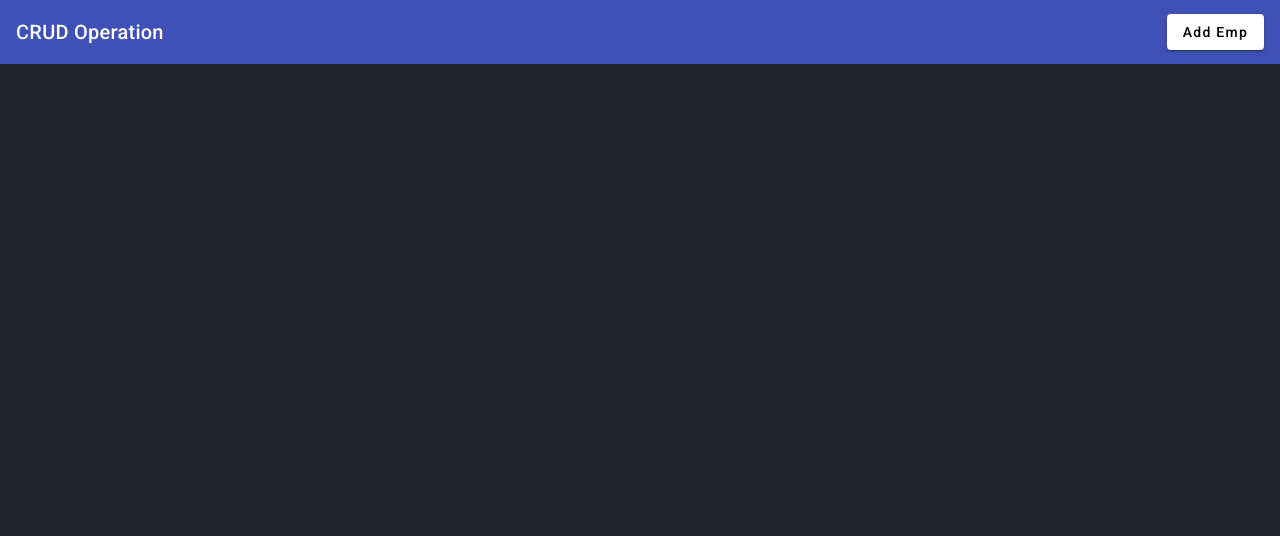
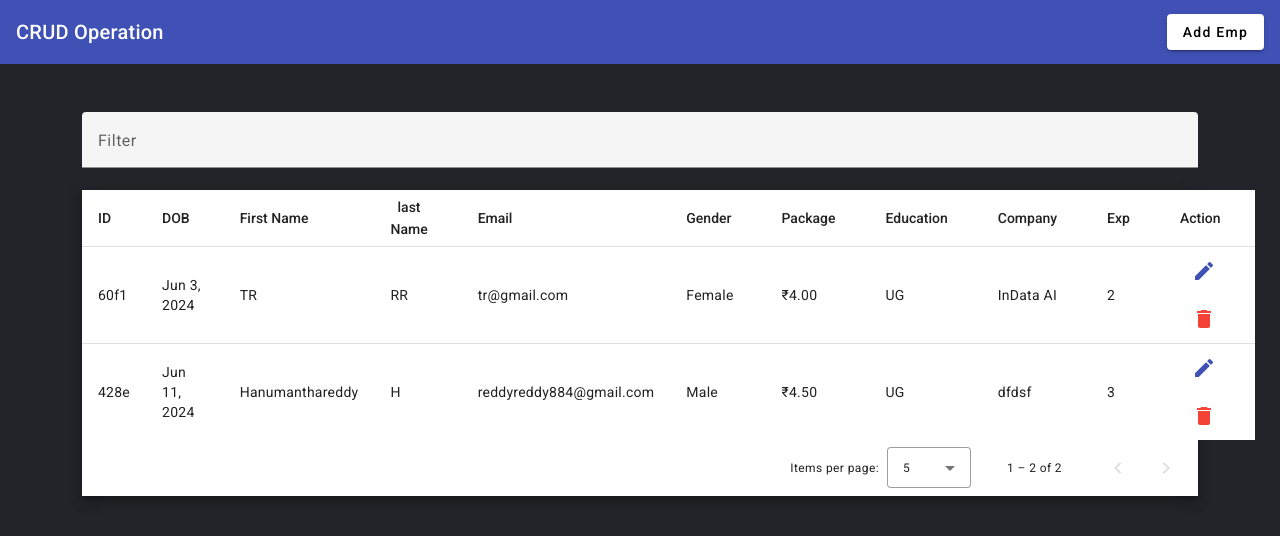
Before and after one commit to Hanumanthareddy884/StepIn, an Angular app: page / in a window 1280 px wide. Shown: the top 536 px of the page. Built offline with nearby package versions, Linux system fonts and the light colour scheme; data requests are answered from the project's data file.

Commit message:
Json server added

```diff
--- a/db.json
+++ b/db.json
@@ -28,16 +28,28 @@
   },
   "employees": [
     {
-      "id": "5e60",
+      "id": "60f1",
+      "firstname": "TR",
+      "lastname": "RR",
+      "email": "tr@gmail.com",
+      "dob": "2024-06-03T18:30:00.000Z",
+      "education": "UG",
+      "company": "InData AI",
+      "package": "4",
+      "gender": "Female",
+      "exp": "2"
+    },
+    {
+      "id": "428e",
       "firstname": "Hanumanthareddy",
       "lastname": "H",
       "email": "reddyreddy884@gmail.com",
-      "dob": "2024-06-02T18:30:00.000Z",
-      "education": "PUC",
-      "company": "HPI",
-      "package": "3.5",
+      "dob": "2024-06-11T18:30:00.000Z",
+      "education": "UG",
+      "company": "dfdsf",
+      "package": "4.5",
       "gender": "Male",
-      "exp": "2"
+      "exp": "3"
     }
   ]
 }
--- a/src/app/app.component.html
+++ b/src/app/app.component.html
@@ -4,3 +4,84 @@
   <span class="example-spacer"></span>
   <button mat-raised-button (click)="openAddEditForm()">Add Emp</button>
 </mat-toolbar>
+<div class="container mt-5">
+<mat-form-field>
+  <mat-label>Filter</mat-label>
+  <input matInput (keyup)="applyFilter($event)" placeholder="Ex. Mia" #input>
+</mat-form-field>
+
+<div class="mat-elevation-z8">
+  <table mat-table [dataSource]="dataSource" matSort>
+
+    <!-- ID Column -->
+    <ng-container matColumnDef="id">
+      <th mat-header-cell *matHeaderCellDef mat-sort-header> ID </th>
+      <td mat-cell *matCellDef="let row"> {{row.id}} </td>
+    </ng-container>
+
+    <!-- Progress Column -->
+    <ng-container matColumnDef="firstname">
+      <th mat-header-cell *matHeaderCellDef mat-sort-header> First Name </th>
+      <td mat-cell *matCellDef="let row"> {{row.firstname}}</td>
+    </ng-container>
+
+    <!-- Name Column -->
+    <ng-container matColumnDef="lastname">
+      <th mat-header-cell *matHeaderCellDef mat-sort-header> last Name </th>
+      <td mat-cell *matCellDef="let row"> {{row.lastname}} </td>
+    </ng-container>
+    <ng-container matColumnDef="email">
+      <th mat-header-cell *matHeaderCellDef mat-sort-header> Email </th>
+      <td mat-cell *matCellDef="let row"> {{row.email}} </td>
+    </ng-container>
+    <ng-container matColumnDef="dob">
+      <th mat-header-cell *matHeaderCellDef mat-sort-header> DOB </th>
+      <td mat-cell *matCellDef="let row"> {{row.dob | date}} </td>
+    </ng-container>
+    <ng-container matColumnDef="exp">
+      <th mat-header-cell *matHeaderCellDef mat-sort-header> Exp </th>
+      <td mat-cell *matCellDef="let row"> {{row.exp}} </td>
+    </ng-container>
+    <ng-container matColumnDef="company">
+      <th mat-header-cell *matHeaderCellDef mat-sort-header> Company </th>
+      <td mat-cell *matCellDef="let row"> {{row.company}} </td>
+    </ng-container>
+    <ng-container matColumnDef="gender">
+      <th mat-header-cell *matHeaderCellDef mat-sort-header> Gender </th>
+      <td mat-cell *matCellDef="let row"> {{row.gender}} </td>
+    </ng-container>
+    <ng-container matColumnDef="education">
+      <th mat-header-cell *matHeaderCellDef mat-sort-header> Education </th>
+      <td mat-cell *matCellDef="let row"> {{row.education}} </td>
+    </ng-container>
+    <ng-container matColumnDef="package">
+      <th mat-header-cell *matHeaderCellDef mat-sort-header> Package </th>
+      <td mat-cell *matCellDef="let row"> {{row.package | currency:'INR'}} </td>
+    </ng-container>
+    <ng-container matColumnDef="action">
+      <th mat-header-cell *matHeaderCellDef mat-sort-header> Action </th>
+      <td mat-cell *matCellDef="let row">
+        <button mat-icon-button color="primary" (click)="openEditForm(row)">
+          <mat-icon>edit</mat-icon>
+        </button>
+        <button mat-icon-button color="warn" (click)="deleteEmp(row.id)">
+          <mat-icon>delete</mat-icon>
+        </button>
+      </td>
+    </ng-container>
+
+
+
+
+    <tr mat-header-row *matHeaderRowDef="displayedColumns"></tr>
+    <tr mat-row *matRowDef="let row; columns: displayedColumns;"></tr>
+
+    <!-- Row shown when there is no matching data. -->
+    <tr class="mat-row" *matNoDataRow>
+      <td class="mat-cell" colspan="4">No data matching the filter "{{input.value}}"</td>
+    </tr>
+  </table>
+
+  <mat-paginator [pageSizeOptions]="[5, 10, 25, 100]" aria-label="Select page of users"></mat-paginator>
+</div>
+</div>
--- a/src/app/app.component.ts
+++ b/src/app/app.component.ts
@@ -1,13 +1,21 @@
-import { Component } from '@angular/core';
+import { Component, OnInit, ViewChild } from '@angular/core';
 import { RouterOutlet } from '@angular/router';
 import { HeaderComponent } from './components/header/header.component';
 import { ProductListComponent } from './components/product-list/product-list.component';
-import {MatToolbarModule} from '@angular/material/toolbar';
-import {MatIconModule} from '@angular/material/icon';
-import {MatButtonModule} from '@angular/material/button';
-import {MatDialog} from '@angular/material/dialog';
+import { MatToolbarModule } from '@angular/material/toolbar';
+import { MatIconModule } from '@angular/material/icon';
+import { MatButtonModule } from '@angular/material/button';
+import { MatDialog } from '@angular/material/dialog';
 import { EmployeeComponent } from './components/employee/employee.component';
 import { HttpClientModule } from '@angular/common/http';
+import { EmployeeService } from './services/employee.service';
+
+import { MatPaginator, MatPaginatorModule } from '@angular/material/paginator';
+import { MatSort, MatSortModule } from '@angular/material/sort';
+import { MatTableDataSource, MatTableModule } from '@angular/material/table';
+import { MatInputModule } from '@angular/material/input';
+import { MatFormFieldModule } from '@angular/material/form-field';
+import { CommonModule } from '@angular/common';
 
 
 @Component({
@@ -21,18 +29,75 @@ import { HttpClientModule } from '@angular/common/http';
     MatButtonModule,
     MatIconModule,
     EmployeeComponent,
-    HttpClientModule
+    HttpClientModule,
+    MatTableModule,
+    MatFormFieldModule, MatInputModule, MatTableModule, MatSortModule,
+
+    MatPaginatorModule,
+    CommonModule
   ],
   templateUrl: './app.component.html',
   styleUrl: './app.component.css'
 })
-export class AppComponent {
+export class AppComponent implements OnInit {
   title = 'StepIn';
+  displayedColumns: string[] = ['id', 'dob', 'firstname', 'lastname', 'email', 'gender', 'package', 'education', 'company', 'exp','action'];
+  dataSource!: MatTableDataSource<any>;
 
-  constructor(private _dialog: MatDialog){}
+  @ViewChild(MatPaginator) paginator!: MatPaginator;
+  @ViewChild(MatSort) sort!: MatSort;
 
+  constructor(private _dialog: MatDialog, private _empSer: EmployeeService) { }
 
-  openAddEditForm(){
+  ngOnInit(): void {
+    this.getEmp();
+  }
+
+  getEmp() {
+    this._empSer.getEmployee().subscribe({
+      next: (res) => {
+        console.log(res);
+        this.dataSource = new MatTableDataSource(res);
+        this.dataSource.sort = this.sort;
+        this.dataSource.paginator = this.paginator;
+
+      },
+      error: (err) => {
+        console.log(err)
+      }
+    })
+  }
+  applyFilter(event: Event) {
+    const filterValue = (event.target as HTMLInputElement).value;
+    this.dataSource.filter = filterValue.trim().toLowerCase();
+
+    if (this.dataSource.paginator) {
+      this.dataSource.paginator.firstPage();
+    }
+  }
+  deleteEmp(id:string){
+    this._empSer.deleteEmployee(id).subscribe({
+      next:(res)=>{
+        alert("Deleted Successfully")
+        this.getEmp();
+      },error:(err)=>{
+        console.log(err);
+      }
+    })
+  }
+  openAddEditForm() {
+   const dialogRef =  this._dialog.open(EmployeeComponent);
+   dialogRef.afterClosed().subscribe({
+    next:(val)=>{
+      if(val){
+        this.getEmp()
+      }
+    }
+   })
+  }
+
+  openEditForm(data:any){
     this._dialog.open(EmployeeComponent);
+
   }
 }
--- a/src/app/components/employee/employee.component.html
+++ b/src/app/components/employee/employee.component.html
@@ -63,7 +63,7 @@
       </div>
     </div>
     <div mat-dialog-actions class="action">
-      <button mat-raised-button>Cancel</button>
+      <button mat-raised-button  [mat-dialog-close]="false">Cancel</button>
       <button mat-raised-button color="primary" (click)="onFormSubmit()">Save</button>
     </div>
   </form>
--- a/src/app/components/employee/employee.component.ts
+++ b/src/app/components/employee/employee.component.ts
@@ -1,4 +1,4 @@
-import { Component } from '@angular/core';
+import { Component, Inject, OnInit, inject } from '@angular/core';
 import {MatFormFieldModule} from '@angular/material/form-field';
 import {MatButtonModule} from '@angular/material/button';
 
@@ -14,6 +14,8 @@ import { FormBuilder, FormGroup, ReactiveFormsModule } from '@angular/forms';
 import { EmployeeService } from '../../services/employee.service';
 import { DialogRef } from '@angular/cdk/dialog';
 import { HttpClient, HttpClientModule } from '@angular/common/http';
+import { AppComponent } from '../../app.component';
+import { MAT_DIALOG_DATA, MatDialogModule, MatDialogRef } from '@angular/material/dialog';
 
 @Component({
   selector: 'app-employee',
@@ -32,17 +34,19 @@ import { HttpClient, HttpClientModule } from '@angular/common/http';
     ReactiveFormsModule,
     NgFor,
     HttpClientModule,
+    MatDialogModule
 
   ],
   templateUrl: './employee.component.html',
   styleUrl: './employee.component.css'
 })
-export class EmployeeComponent {
+export class EmployeeComponent implements OnInit  {
   empForm:FormGroup;
   educations: string[] = [ "SSLC","PUC","Diploma","UG"];
   constructor(private _fb:FormBuilder,
     private _emp:EmployeeService,
-    private _dialog:DialogRef<EmployeeComponent>,
+    private _dialog:MatDialogRef<EmployeeComponent>,
+    @Inject(MAT_DIALOG_DATA) public data:any
   ){
     this.empForm = this._fb.group({
       firstname:'',
@@ -56,13 +60,20 @@ export class EmployeeComponent {
       exp:''
     })
   }
+  ngOnInit(): void {
+      this.empForm.patchValue(this.data);
+  }
 
+  onClose(){
+    this._dialog.close();
+  }
   onFormSubmit(){
     if(this.empForm.valid){
       this._emp.addEmployee(this.empForm.value).subscribe({
         next:(val:any)=>{
           alert('Added successfully');
-          this._dialog.close();
+          this._dialog.close(true);
+
         },error:(err:any)=>{
           console.error(err);
         }
@@ -70,4 +81,6 @@ export class EmployeeComponent {
       // console.log(this.empForm.value);
     }
   }
+
+
 }
--- a/src/app/services/employee.service.ts
+++ b/src/app/services/employee.service.ts
@@ -12,4 +12,10 @@ export class EmployeeService {
   addEmployee(data:any):Observable<any>{
     return this._http.post('http://localhost:3000/employees',data);
   }
+  getEmployee():Observable<any>{
+    return this._http.get('http://localhost:3000/employees');
+  }
+  deleteEmployee(id:string):Observable<any>{
+    return this._http.delete(`http://localhost:3000/employees/${id}`);
+  }
 }
```
